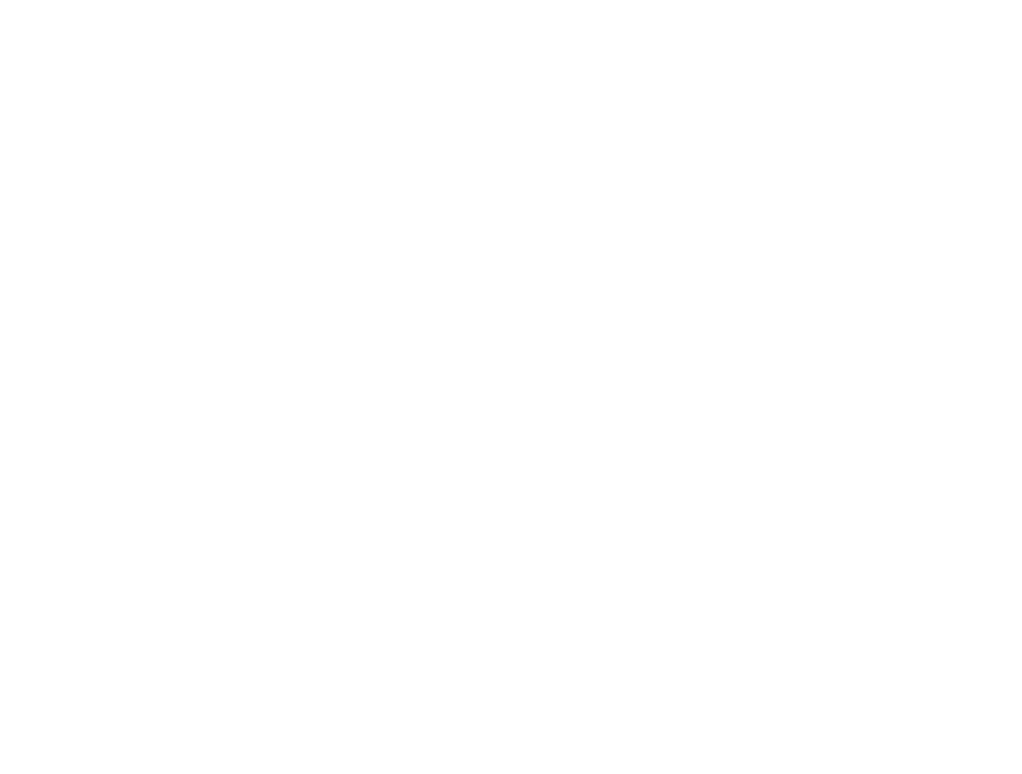
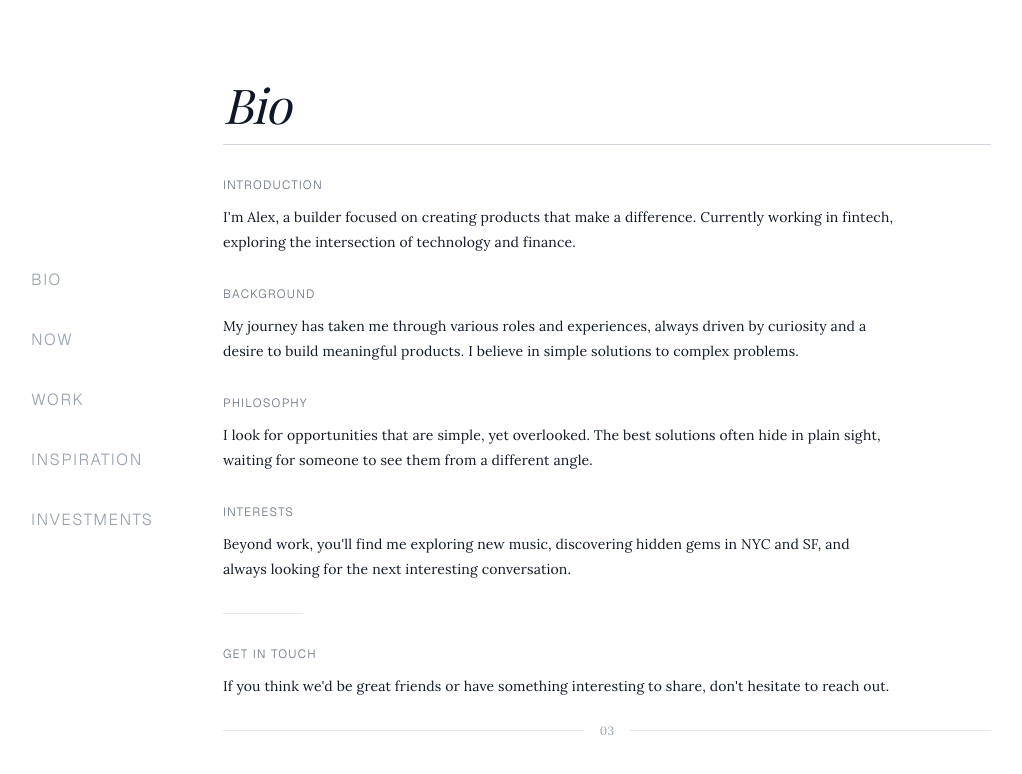
Before and after one commit to alexdphan/ap, a Next.js app: page /bio in a window 1280 px wide. Before the commit this address had no page. Shown: the top 774 px of the page, without its empty margins (33-1055 px from the left). Built offline with nearby package versions, Linux system fonts and the light colour scheme; grey boxes are pictures that could not be loaded; a web font is replaced by a local one.

Commit message:
ap: cook

```diff
--- a/app/bio/page.tsx
+++ b/app/bio/page.tsx
@@ -1,5 +1,97 @@
-import { redirect } from "next/navigation";
+"use client";
+
+import { motion } from "framer-motion";
 
 export default function BioPage() {
-  redirect("/");
+  return (
+    <motion.div
+      initial={{ opacity: 0, y: 20 }}
+      animate={{ opacity: 1, y: 0 }}
+      transition={{ duration: 0.6, ease: [0.22, 1, 0.36, 1] }}
+      className="w-full pt-20 pb-20"
+    >
+      {/* Magazine Header */}
+      <div className="mb-8">
+        <h1 className="editorial-display text-4xl md:text-5xl text-gray-900 mb-2">
+          Bio
+        </h1>
+        <div className="h-px bg-gray-300 w-full mt-4" />
+      </div>
+
+      {/* Content */}
+      <div className="max-w-2xl space-y-8">
+        {/* Introduction */}
+        <div>
+          <h2 className="editorial-label text-[10px] md:text-xs text-gray-500 mb-3">
+            INTRODUCTION
+          </h2>
+          <p className="editorial-body text-[15px] md:text-sm text-gray-900 leading-relaxed">
+            I'm Alex, a builder focused on creating products that make a
+            difference. Currently working in fintech, exploring the intersection
+            of technology and finance.
+          </p>
+        </div>
+
+        {/* Background */}
+        <div>
+          <h2 className="editorial-label text-[10px] md:text-xs text-gray-500 mb-3">
+            BACKGROUND
+          </h2>
+          <p className="editorial-body text-[15px] md:text-sm text-gray-900 leading-relaxed">
+            My journey has taken me through various roles and experiences,
+            always driven by curiosity and a desire to build meaningful
+            products. I believe in simple solutions to complex problems.
+          </p>
+        </div>
+
+        {/* Philosophy */}
+        <div>
+          <h2 className="editorial-label text-[10px] md:text-xs text-gray-500 mb-3">
+            PHILOSOPHY
+          </h2>
+          <p className="editorial-body text-[15px] md:text-sm text-gray-900 leading-relaxed">
+            I look for opportunities that are simple, yet overlooked. The best
+            solutions often hide in plain sight, waiting for someone to see them
+            from a different angle.
+          </p>
+        </div>
+
+        {/* Interests */}
+        <div>
+          <h2 className="editorial-label text-[10px] md:text-xs text-gray-500 mb-3">
+            INTERESTS
+          </h2>
+          <p className="editorial-body text-[15px] md:text-sm text-gray-900 leading-relaxed">
+            Beyond work, you'll find me exploring new music, discovering hidden
+            gems in NYC and SF, and always looking for the next interesting
+            conversation.
+          </p>
+        </div>
+
+        <div className="h-px bg-gray-200 w-20" />
+
+        {/* Contact */}
+        <div>
+          <h2 className="editorial-label text-[10px] md:text-xs text-gray-500 mb-3">
+            GET IN TOUCH
+          </h2>
+          <p className="editorial-body text-[15px] md:text-sm text-gray-900 leading-relaxed">
+            If you think we'd be great friends or have something interesting to
+            share, don't hesitate to reach out.
+          </p>
+        </div>
+      </div>
+
+      {/* Page Number - Magazine Style */}
+      <div className="mt-12 md:mt-6 flex justify-between items-center">
+        <div className="h-px bg-gray-200 flex-1" />
+        <div className="px-6 md:px-4">
+          <p className="editorial-caption text-xs md:text-[10px] text-gray-400">
+            03
+          </p>
+        </div>
+        <div className="h-px bg-gray-200 flex-1" />
+      </div>
+    </motion.div>
+  );
 }
--- a/app/work/page.tsx
+++ b/app/work/page.tsx
@@ -51,7 +51,7 @@
         initial={{ opacity: 0, y: 20 }}
         animate={{ opacity: 1, y: 0 }}
         transition={{ duration: 0.6, ease: [0.22, 1, 0.36, 1] }}
-        className="flex flex-col w-full pt-12 pb-20"
+        className="flex flex-col w-full pt-20 pb-20"
       >
         {/* Magazine Header */}
         <div className="mb-8">
```
